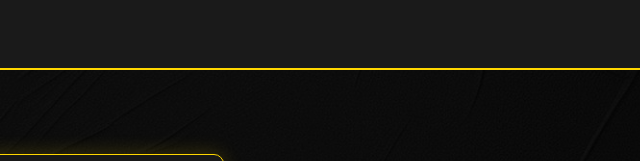
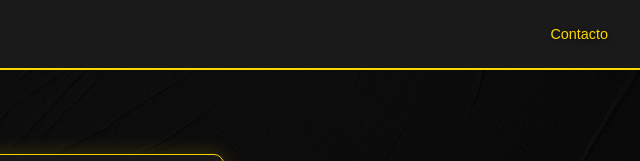
Before and after one commit to christopher140/S7VproyectoUNO, a plain HTML site: page index.html in a window 1280 px wide. Shown: the top 161 px of the page, 640-1280 px from the left. Drawn offline with Linux system fonts and the light colour scheme.

Commit message:
Update index.html

```diff
--- a/index.html
+++ b/index.html
@@ -11,8 +11,11 @@
 </head>
 <body>
     <div class="main-container">
-           <header class="header">
+              <header class="header">
              <div class="logo">S7V</div>
+             <nav class="nav-links">
+                 <a href="#" class="nav-link">Contacto</a>
+             </nav>
          </header>
 
 
```
